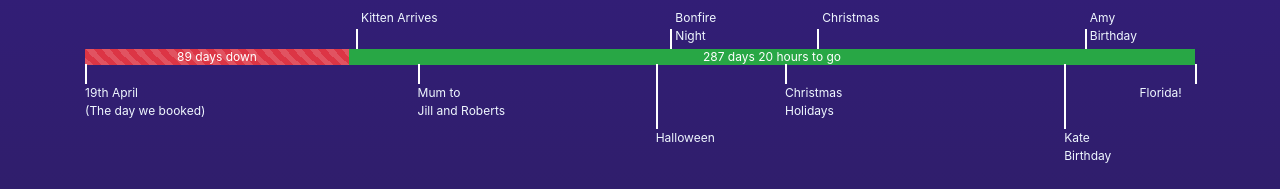
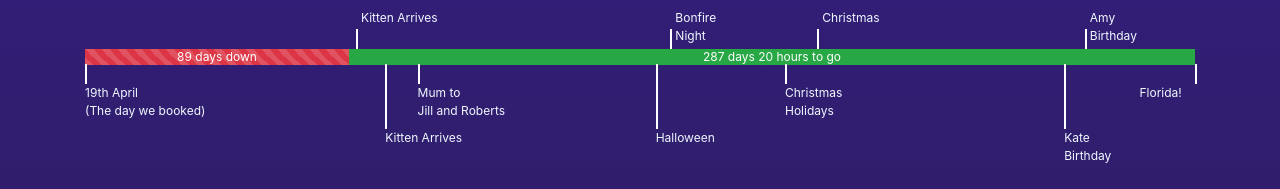
Before and after one commit to Yunojoe/countdown, a website: page index.html in a window 1280 px wide. Shown: the part 189-378 px from the top of the page. Drawn offline with Linux system fonts and the light colour scheme.

Commit message:
added eye

```diff
--- a/index.html
+++ b/index.html
@@ -40,6 +40,10 @@
 		.jill{
 			left:29.964695498676083%;
 		}
+
+        .eye{
+            left:27.05207413945278%;
+        }
 
 		.halloween{
 			left: 51.41218005295675%;
@@ -164,6 +168,9 @@
 			<div class="line up kitten"></div>
 				<div class="tag up kitten">Kitten Arrives</div>
 
+                <div class="line downmore eye"></div>
+				<div class="tag downmore eye">Kitten Arrives</div>
+
 			<div class="line down jill"></div>
 			<div class="tag down jill">Mum to <br>Jill and Roberts</div>
 
```
